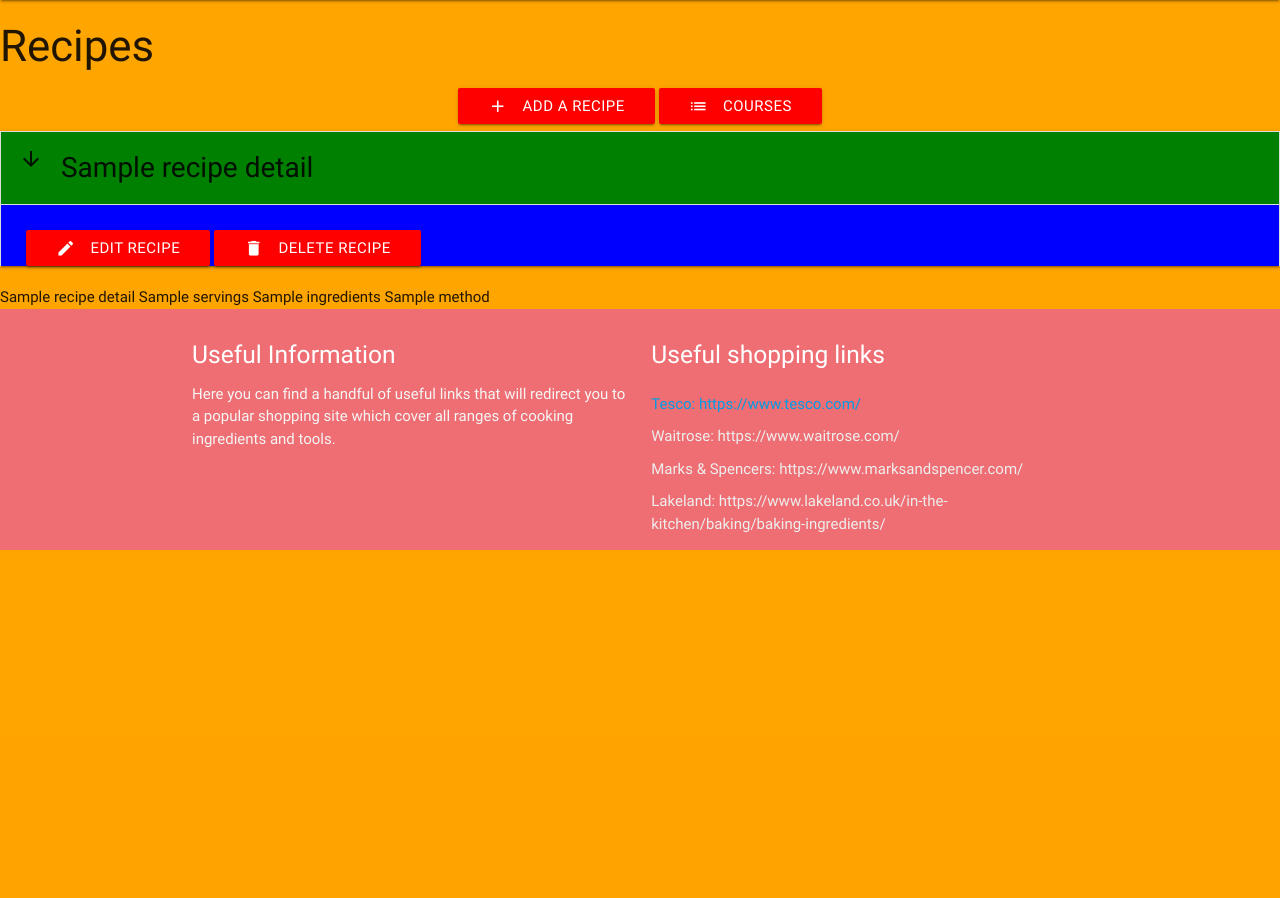
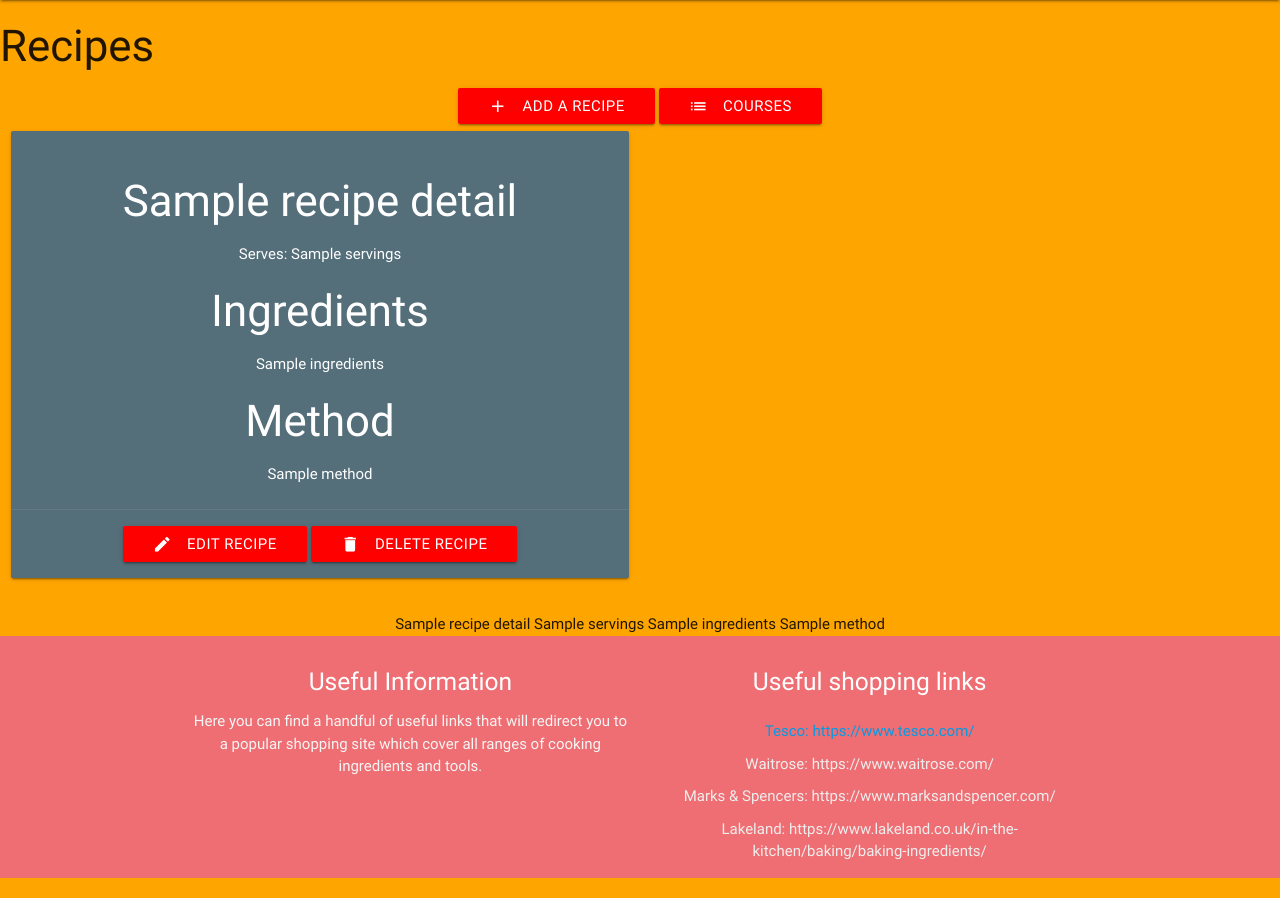
Before and after one commit to Schnoeff/Data-centric-milestone-project, a Flask app: page / in a window 1280 px wide. Shown: the part 64-962 px from the top of the page. Before the commit the page ends 614 px from the top, so only its background shows below. Run offline with Flask 2, Linux system fonts and the light colour scheme; a database or web service that is not in the repository returns one stand-in record (values such as "Sample title"); some libraries are stand-ins or nearby versions.

Commit message:
Switched from accordion layout to card layouts

```diff
--- a/templates/recipes.html
+++ b/templates/recipes.html
@@ -5,11 +5,43 @@
   <a href="{{url_for('add_recipes')}}" class="waves-effect waves-light btn"><i class="material-icons left">add</i>Add a recipe</a>
   <a href="{{url_for('get_course')}}" class="waves-effect waves-light btn"><i class="material-icons left">list</i>Courses</a>
 
-</div>
-<ul class="collapsible recipes" data-collapsible="accordion">
+
 {% for recipe in recipes %}
 
-    <li>
+  <div class="row">
+    <div class="col s12 m6">
+      <div class="card blue-grey darken-1">
+        <div class="card-content white-text">
+          <h3>{{recipe.recipe_name}}</h3>
+
+          <p>Serves: {{recipe.servings}}</p>
+          <h3> Ingredients</h3>
+          <p>{{recipe.ingredients}}</p>
+          <h3> Method </h3>
+          <p>{{recipe.method}}</p>
+
+        </div>
+        <div class="card-action">
+          <a href="{{url_for('edit_recipe',recipe_id=recipe._id)}}" class="waves-effect waves-light btn editbutton"><i class="material-icons left">edit</i>Edit recipe</a>
+    <a href="{{url_for('delete_recipe',recipe_id=recipe._id)}}" class="waves-effect waves-light btn editbutton"><i class="material-icons left">delete</i>Delete recipe</a>
+        </div>
+      </div>
+    </div>
+  </div>
+
+    {% endfor %}
+
+        {% for recipe in recipes %}
+        {{recipe.recipe_name}}
+        {{recipe.servings}}
+        {{recipe.ingredients}}
+        {{recipe.method}}
+        {% endfor %}
+
+
+{% endblock %}
+
+<li>
       <div class="collapsible-header recipe-header"><i class="material-icons">arrow_downward</i>{{recipe.recipe_name}}</div>
 
       <div class="collapsible-body recipes"><span>
@@ -25,16 +57,3 @@
     <a href="{{url_for('edit_recipe',recipe_id=recipe._id)}}" class="waves-effect waves-light btn editbutton"><i class="material-icons left">edit</i>Edit recipe</a>
     <a href="{{url_for('delete_recipe',recipe_id=recipe._id)}}" class="waves-effect waves-light btn editbutton"><i class="material-icons left">delete</i>Delete recipe</a>
     </div>
-    {% endfor %}
-
-
-  </ul>
-        {% for recipe in recipes %}
-        {{recipe.recipe_name}}
-        {{recipe.servings}}
-        {{recipe.ingredients}}
-        {{recipe.method}}
-        {% endfor %}
-
-
-{% endblock %}
```
